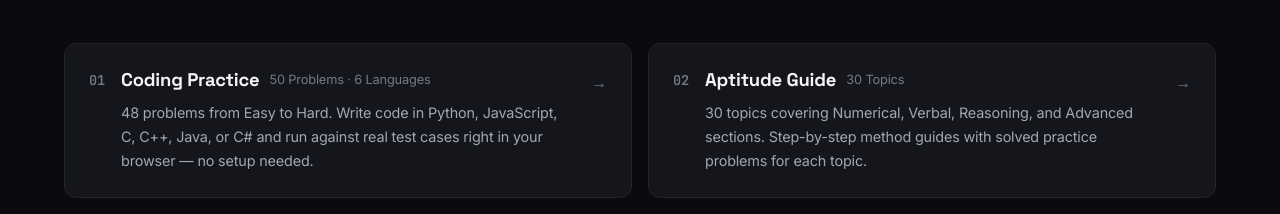
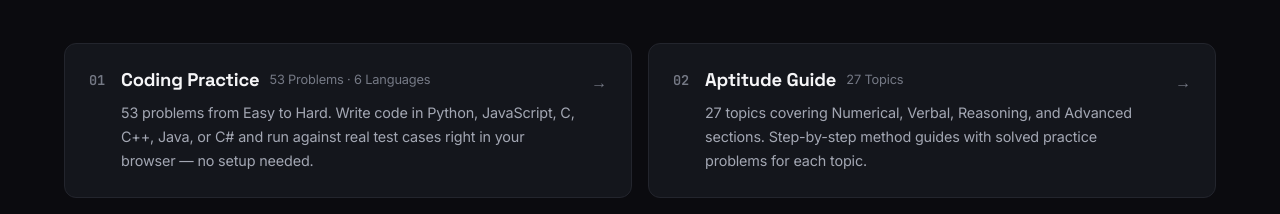
Before and after one commit to AkashSundaramoorthi/tcsnqtprep, a Next.js app: page / in a window 1280 px wide. Shown: the part 1021-1235 px from the top of the page. Built offline with nearby package versions, Linux system fonts and the light colour scheme.

Commit message:
Update frontpage content to 53 coding problems and 27 aptitude topics

```diff
--- a/src/app/page.tsx
+++ b/src/app/page.tsx
@@ -7,7 +7,7 @@ import { Play, Download } from "lucide-react";
 export const metadata: Metadata = {
   title: "TCS NQT Prep Hub — Coding, Aptitude & Mock Exam",
   description:
-    "Free TCS NQT preparation platform. Practice 50 coding problems with an in-browser IDE supporting Python, JS, C, C++, Java and C#. Study 30 aptitude topics and take a timed mock exam.",
+    "Free TCS NQT preparation platform. Practice 53 coding problems with an in-browser IDE supporting Python, JS, C, C++, Java and C#. Study 27 aptitude topics and take a timed mock exam.",
   alternates: {
     canonical: "/",
   },
@@ -23,26 +23,26 @@ export const metadata: Metadata = {
 };
 
 const STATS = [
-  { value: "50", label: "Coding Problems" },
+  { value: "53", label: "Coding Problems" },
   { value: "6", label: "Languages" },
-  { value: "30", label: "Aptitude Topics" },
+  { value: "27", label: "Aptitude Topics" },
   { value: "120+", label: "Previous Year Qs" },
 ];
 
 const FEATURES = [
   {
     title: "Coding Practice",
-    desc: "48 problems from Easy to Hard. Write code in Python, JavaScript, C, C++, Java, or C# and run against real test cases right in your browser — no setup needed.",
+    desc: "53 problems from Easy to Hard. Write code in Python, JavaScript, C, C++, Java, or C# and run against real test cases right in your browser — no setup needed.",
     href: "/coding",
-    badge: "50 Problems · 6 Languages",
+    badge: "53 Problems · 6 Languages",
     badgeClass: "badge-easy",
     num: "01",
   },
   {
     title: "Aptitude Guide",
-    desc: "30 topics covering Numerical, Verbal, Reasoning, and Advanced sections. Step-by-step method guides with solved practice problems for each topic.",
+    desc: "27 topics covering Numerical, Verbal, Reasoning, and Advanced sections. Step-by-step method guides with solved practice problems for each topic.",
     href: "/aptitude",
-    badge: "30 Topics",
+    badge: "27 Topics",
     badgeClass: "badge-numerical",
     num: "02",
   },
```
